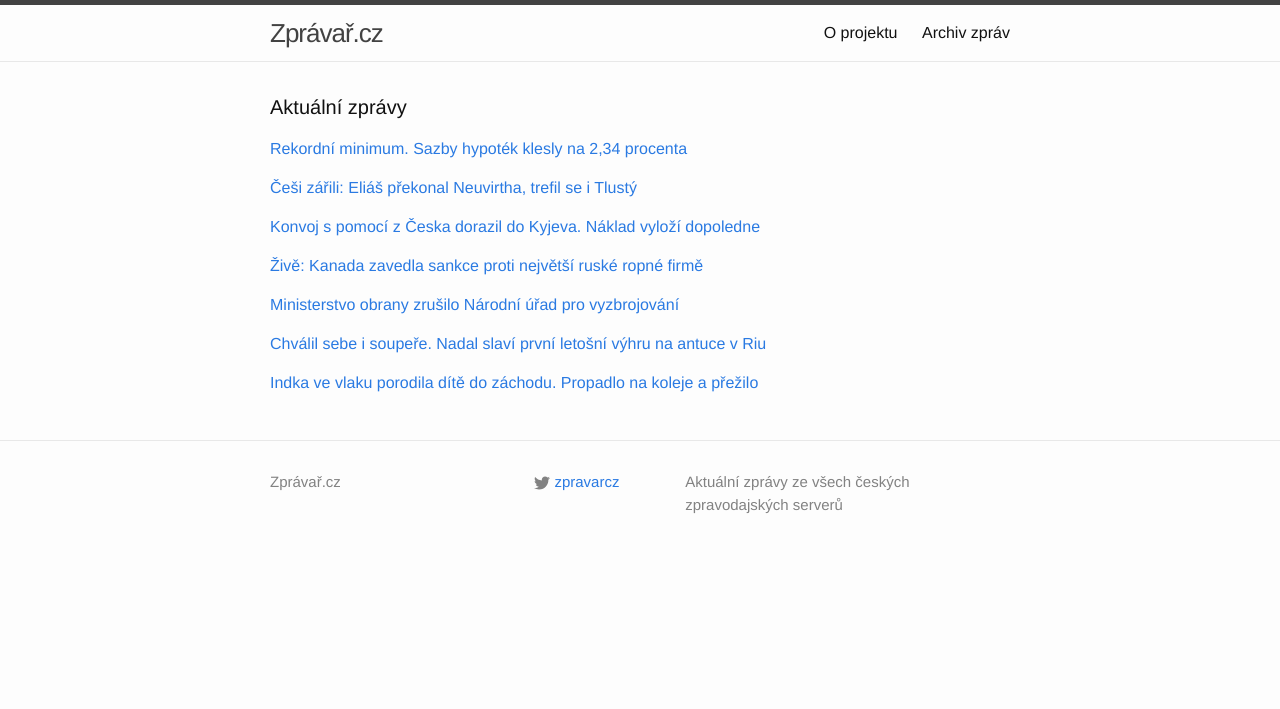
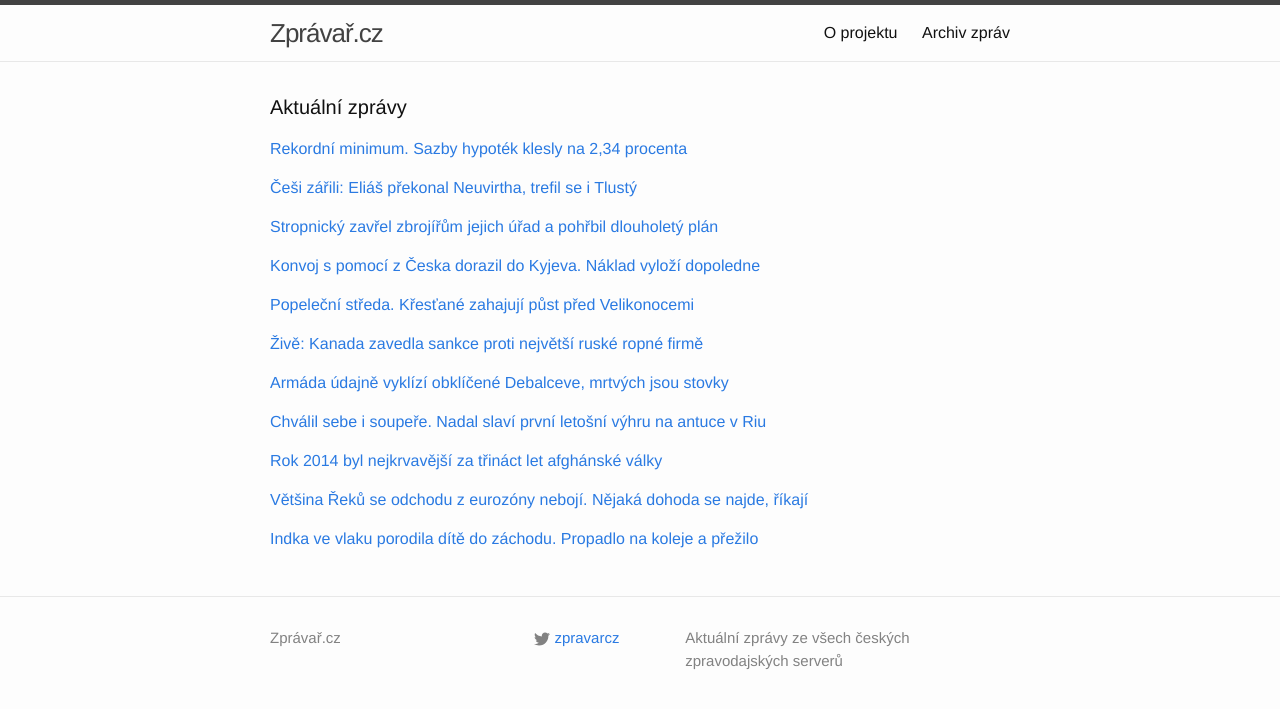
Before and after one commit to adliska/zpravar, a Jekyll site: the page built from index.html, in a window 1280 px wide. Shown: the top 709 px of the page. Built offline with Jekyll 4.4.1, drawn with Linux system fonts in a browser that asks for light colours.

Commit message:
zpravar news update

```diff
--- a/index.html
+++ b/index.html
@@ -28,8 +28,18 @@ layout: default
 <li><a href=http://sport.aktualne.cz/elias-tahl-dably-za-vyhrou-neuvirth-je-ale-hodne-trapil/r~d4ae9ef8b72e11e4a10c0025900fea04/>Eliáš táhl Ďábly za výhrou, Neuvirth je ale hodně trápil - sport.aktualne.cz</a></li>
 <li><a href=http://www.sportovninoviny.cz/zpravy/elias-skoroval-ale-brankar-neuvirth-potrapil-new-jersey/1182687>Eliáš skóroval, ale brankář Neuvirth potrápil New Jersey - www.sportovninoviny.cz</a></li>
 </ul>
-</div><p><a href="javascript:;" onclick="toggle_visibility('zpravy2')">Konvoj s pomocí z Česka dorazil do Kyjeva. Náklad vyloží dopoledne</a></p>
+</div><p><a href="javascript:;" onclick="toggle_visibility('zpravy2')">Stropnický zavřel zbrojířům jejich úřad a pohřbil dlouholetý plán </a></p>
 <div id="zpravy2" style="display:none">
+<ul>
+<li><a href=http://www.lidovky.cz/stropnicky-zavrel-zbrojirum-jejich-urad-a-pohrbil-dlouholety-plan-1f1-/zpravy-domov.aspx?c=A150218_075119_ln_domov_ele>Stropnický zavřel zbrojířům jejich úřad a pohřbil dlouholetý plán  - www.lidovky.cz</a></li>
+<li><a href=http://www.ceskatelevize.cz/ct24/domaci/302059-ministerstvo-obrany-zrusilo-narodni-urad-pro-vyzbrojovani/>Ministerstvo obrany zrušilo Národní úřad pro vyzbrojování - www.ceskatelevize.cz</a></li>
+<li><a href=http://zpravy.e15.cz/domaci/politika/ministerstvo-obrany-zrusilo-narodni-urad-pro-vyzbrojovani-1164185>Ministerstvo obrany zrušilo Národní úřad pro vyzbrojování - zpravy.e15.cz</a></li>
+<li><a href=http://zpravy.idnes.cz/obrana-zrusila-narodni-urad-pro-vyzbrojovani-kvuli-sluzebnimu-zakonu-1mb-/domaci.aspx?c=A150218_073621_domaci_fer>Obrana kvůli služebnímu zákonu zrušila Národní úřad pro vyzbrojování  - zpravy.idnes.cz</a></li>
+<li><a href=http://www.tyden.cz/rubriky/domaci/ministerstvo-obrany-zrusilo-narodni-urad-pro-vyzbrojovani_333751.html>Ministerstvo obrany zrušilo Národní úřad pro vyzbrojování - www.tyden.cz</a></li>
+<li><a href=http://www.denik.cz/z_domova/ministerstvo-obrany-zrusilo-narodni-urad-pro-vyzbrojovani-20150218.html>Ministerstvo obrany zrušilo Národní úřad pro vyzbrojování - www.denik.cz</a></li>
+</ul>
+</div><p><a href="javascript:;" onclick="toggle_visibility('zpravy3')">Konvoj s pomocí z Česka dorazil do Kyjeva. Náklad vyloží dopoledne</a></p>
+<div id="zpravy3" style="display:none">
 <ul>
 <li><a href=http://www.rozhlas.cz/_zprava/konvoj-s-pomoci-z-ceska-dorazil-do-kyjeva-naklad-vylozi-dopoledne--1456867>Konvoj s pomocí z Česka dorazil do Kyjeva. Náklad vyloží dopoledne - www.rozhlas.cz</a></li>
 <li><a href=http://zpravy.idnes.cz/konvoj-na-ukrajinu-z-ceska-dojel-daz-/zahranicni.aspx?c=A150218_063801_zahranicni_wlk>Český konvoj dorazil do Kyjeva. Přivezl spacáky i lékařské přístroje - zpravy.idnes.cz</a></li>
@@ -37,31 +47,52 @@ layout: default
 <li><a href=http://www.novinky.cz/zahranicni/evropa/361952-konvoj-s-ceskou-humanitarni-pomoci-ukrajine-dojel-do-kyjeva.html>Konvoj s českou humanitární pomocí Ukrajině dojel do Kyjeva  - www.novinky.cz</a></li>
 <li><a href=http://www.ceskenoviny.cz/zpravy/zpravy/konvoj-s-ceskou-humanitarni-pomoci-ukrajine-dojel-do-kyjeva/1182670>Konvoj s českou humanitární pomocí Ukrajině dojel do Kyjeva - www.ceskenoviny.cz</a></li>
 </ul>
-</div><p><a href="javascript:;" onclick="toggle_visibility('zpravy3')">Živě: Kanada zavedla sankce proti největší ruské ropné firmě</a></p>
-<div id="zpravy3" style="display:none">
+</div><p><a href="javascript:;" onclick="toggle_visibility('zpravy4')">Popeleční středa. Křesťané zahajují půst před Velikonocemi</a></p>
+<div id="zpravy4" style="display:none">
+<ul>
+<li><a href=http://www.tyden.cz/rubriky/domaci/popelecni-streda-krestane-zahajuji-pust-pred-velikonocemi_333758.html>Popeleční středa. Křesťané zahajují půst před Velikonocemi - www.tyden.cz</a></li>
+<li><a href=http://www.lidovky.cz/popelecni-stredou-krestane-vstupuji-do-pustu-pred-velikonocemi-pxu-/dobra-chut.aspx?c=A150218_094356_dobra-chut_ape>Začíná půst. Křesťané si připomínají duchovní hodnoty  - www.lidovky.cz</a></li>
+<li><a href=http://www.denik.cz/z_domova/popelecni-stredou-krestane-vstupuji-do-pustu-pred-velikonocemi-20150218.html>Popeleční středou křesťané vstupují do půstu před Velikonocemi - www.denik.cz</a></li>
+<li><a href=http://echo24.cz/a/wKZmK>Prach jsi a v prach se navrátíš. Popeleční středou začíná půst - echo24.cz</a></li>
+</ul>
+</div><p><a href="javascript:;" onclick="toggle_visibility('zpravy5')">Živě: Kanada zavedla sankce proti největší ruské ropné firmě</a></p>
+<div id="zpravy5" style="display:none">
 <ul>
 <li><a href=http://zpravy.aktualne.cz/zahranici/zive-streda-18-unora-ukrajina-rusko-separatiste/r~27a740c2b14111e490f70025900fea04/>Živě: Kanada zavedla sankce proti největší ruské ropné firmě - zpravy.aktualne.cz</a></li>
 <li><a href=http://zpravy.e15.cz/zahranicni/politika/kanada-zavedla-nove-protiruske-sankce-cilene-na-rosneft-i-rostec-1164164>Kanada zavedla nové protiruské sankce cílené na Rosněfť i Rostec - zpravy.e15.cz</a></li>
 <li><a href=http://www.novinky.cz/ekonomika/361951-kanada-zavedla-nove-protiruske-sankce-cilene-na-rosneft-i-rostec.html>Kanada zavedla nové protiruské sankce cílené na Rosněfť i Rostec  - www.novinky.cz</a></li>
 <li><a href=http://www.ceskenoviny.cz/zpravy/zpravy/kanada-zavedla-nove-protiruske-sankce-cilene-na-rosneft-i-rostec/1182683>Kanada zavedla nové protiruské sankce cílené na Rosněfť i Rostec - www.ceskenoviny.cz</a></li>
 </ul>
-</div><p><a href="javascript:;" onclick="toggle_visibility('zpravy4')">Ministerstvo obrany zrušilo Národní úřad pro vyzbrojování</a></p>
-<div id="zpravy4" style="display:none">
+</div><p><a href="javascript:;" onclick="toggle_visibility('zpravy6')">Armáda údajně vyklízí obklíčené Debalceve, mrtvých jsou stovky</a></p>
+<div id="zpravy6" style="display:none">
 <ul>
-<li><a href=http://zpravy.e15.cz/domaci/politika/ministerstvo-obrany-zrusilo-narodni-urad-pro-vyzbrojovani-1164185>Ministerstvo obrany zrušilo Národní úřad pro vyzbrojování - zpravy.e15.cz</a></li>
-<li><a href=http://zpravy.idnes.cz/obrana-zrusila-narodni-urad-pro-vyzbrojovani-kvuli-sluzebnimu-zakonu-1mb-/domaci.aspx?c=A150218_073621_domaci_fer>Obrana kvůli služebnímu zákonu zrušila Národní úřad pro vyzbrojování  - zpravy.idnes.cz</a></li>
-<li><a href=http://www.tyden.cz/rubriky/domaci/ministerstvo-obrany-zrusilo-narodni-urad-pro-vyzbrojovani_333751.html>Ministerstvo obrany zrušilo Národní úřad pro vyzbrojování - www.tyden.cz</a></li>
-<li><a href=http://www.denik.cz/z_domova/ministerstvo-obrany-zrusilo-narodni-urad-pro-vyzbrojovani-20150218.html>Ministerstvo obrany zrušilo Národní úřad pro vyzbrojování - www.denik.cz</a></li>
+<li><a href=http://www.ceskenoviny.cz/zpravy/zpravy/armada-udajne-vyklizi-obklicene-debalceve-mrtvych-jsou-stovky/1182729>Armáda údajně vyklízí obklíčené Debalceve, mrtvých jsou stovky - www.ceskenoviny.cz</a></li>
+<li><a href=http://zahranicni.ihned.cz/c1-63553790-ukrajinska-armada-udajne-vyklizi-obklicene-debalceve-mrtvych-jsou-stovky>Ukrajinská armáda údajně vyklízí obklíčené Debalceve, mrtvých jsou stovky - zahranicni.ihned.cz</a></li>
+<li><a href=http://www.ceskatelevize.cz/ct24/svet/302060-vojaci-se-udajne-stahuji-z-debalceve-mrtvych-jsou-stovky/>Vojáci se údajně stahují z Debalceve, mrtvých jsou stovky - www.ceskatelevize.cz</a></li>
 </ul>
-</div><p><a href="javascript:;" onclick="toggle_visibility('zpravy5')">Chválil sebe i soupeře. Nadal slaví první letošní výhru na antuce v Riu</a></p>
-<div id="zpravy5" style="display:none">
+</div><p><a href="javascript:;" onclick="toggle_visibility('zpravy7')">Chválil sebe i soupeře. Nadal slaví první letošní výhru na antuce v Riu</a></p>
+<div id="zpravy7" style="display:none">
 <ul>
 <li><a href=http://www.denik.cz/tenis/chvalil-sebe-i-soupere-nadal-slavi-prvni-letosni-vyhru-na-antuce-v-riu-20150218.html>Chválil sebe i soupeře. Nadal slaví první letošní výhru na antuce v Riu - www.denik.cz</a></li>
 <li><a href=http://www.sportovninoviny.cz/zpravy/nadal-vyhral-v-riu-nad-bellucim-prvni-letosni-zapas-na-antuce/1182707>Nadal vyhrál v Riu nad Bellucim první letošní zápas na antuce - www.sportovninoviny.cz</a></li>
 <li><a href=http://sport.aktualne.cz/nadal-skolil-belluciho-a-ovladl-svuj-prvni-zapas-na-antuce/r~010b68aeb73f11e4a10c0025900fea04/>Nadal skolil Belluciho a ovládl svůj první zápas na antuce - sport.aktualne.cz</a></li>
 </ul>
-</div><p><a href="javascript:;" onclick="toggle_visibility('zpravy6')">Indka ve vlaku porodila dítě do záchodu. Propadlo na koleje a přežilo</a></p>
-<div id="zpravy6" style="display:none">
+</div><p><a href="javascript:;" onclick="toggle_visibility('zpravy8')">Rok 2014 byl nejkrvavější za třináct let afghánské války</a></p>
+<div id="zpravy8" style="display:none">
+<ul>
+<li><a href=http://www.ceskatelevize.cz/ct24/svet/302058-rok-2014-byl-nejkrvavejsi-za-trinact-let-afghanske-valky/>Rok 2014 byl nejkrvavější za třináct let afghánské války - www.ceskatelevize.cz</a></li>
+<li><a href=http://zahranicni.ihned.cz/c1-63553360-rok-2014-byl-nejkrvavejsi-za-trinact-let-valky-v-afghanistanu>Rok 2014 byl nejkrvavější za třináct let války v Afghánistánu - zahranicni.ihned.cz</a></li>
+<li><a href=http://www.ceskenoviny.cz/zpravy/zpravy/rok-2014-byl-nejkrvavejsi-za-trinact-let-afghanske-valky/1182706>Rok 2014 byl nejkrvavější za třináct let afghánské války - www.ceskenoviny.cz</a></li>
+</ul>
+</div><p><a href="javascript:;" onclick="toggle_visibility('zpravy9')">Většina Řeků se odchodu z eurozóny nebojí. Nějaká dohoda se najde, říkají</a></p>
+<div id="zpravy9" style="display:none">
+<ul>
+<li><a href=http://www.rozhlas.cz/_zprava/vetsina-reku-se-odchodu-z-eurozony-neboji-nejaka-dohoda-se-najde-rikaji--1456937>Většina Řeků se odchodu z eurozóny nebojí. Nějaká dohoda se najde, říkají - www.rozhlas.cz</a></li>
+<li><a href=http://www.rozhlas.cz/_zprava/recko-pozada-eurozonu-o-prodlouzeni-zachranneho-programu-pise-recky-denik--1456861>Řecko požádá eurozónu o prodloužení záchranného programu, píše řecký deník  - www.rozhlas.cz</a></li>
+<li><a href=http://www.rozhlas.cz/_zprava/recko-eurozonu-pozada-o-prodlouzeni-zachranneho-programu-pise-recky-denik--1456861>Řecko eurozónu požádá o prodloužení záchranného programu, píše řecký deník  - www.rozhlas.cz</a></li>
+</ul>
+</div><p><a href="javascript:;" onclick="toggle_visibility('zpravy10')">Indka ve vlaku porodila dítě do záchodu. Propadlo na koleje a přežilo</a></p>
+<div id="zpravy10" style="display:none">
 <ul>
 <li><a href=http://zpravy.idnes.cz/indicka-matka-rodila-na-zachode-ve-vlaku-dite-spadlo-na-koleje-a-prezilo-1mp-/zahranicni.aspx?c=A150218_084344_zahranicni_fer>Indka ve vlaku porodila dítě do záchodu. Propadlo na koleje a přežilo - zpravy.idnes.cz</a></li>
 <li><a href=http://www.novinky.cz/zahranicni/svet/361955-indka-porodila-ve-vlaku-na-zachode-novorozene-prezilo-pad-do-kolejiste.html>Indka porodila ve vlaku na záchodě, novorozeně přežilo pád do kolejiště - www.novinky.cz</a></li>
```
